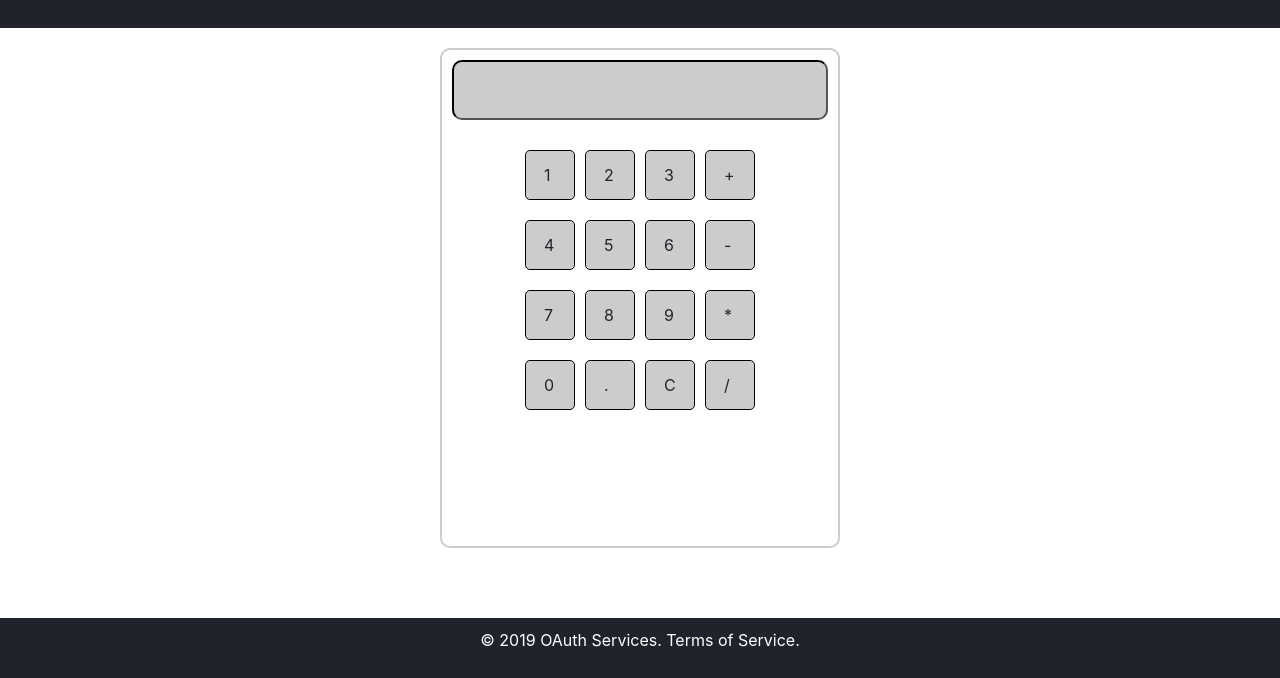
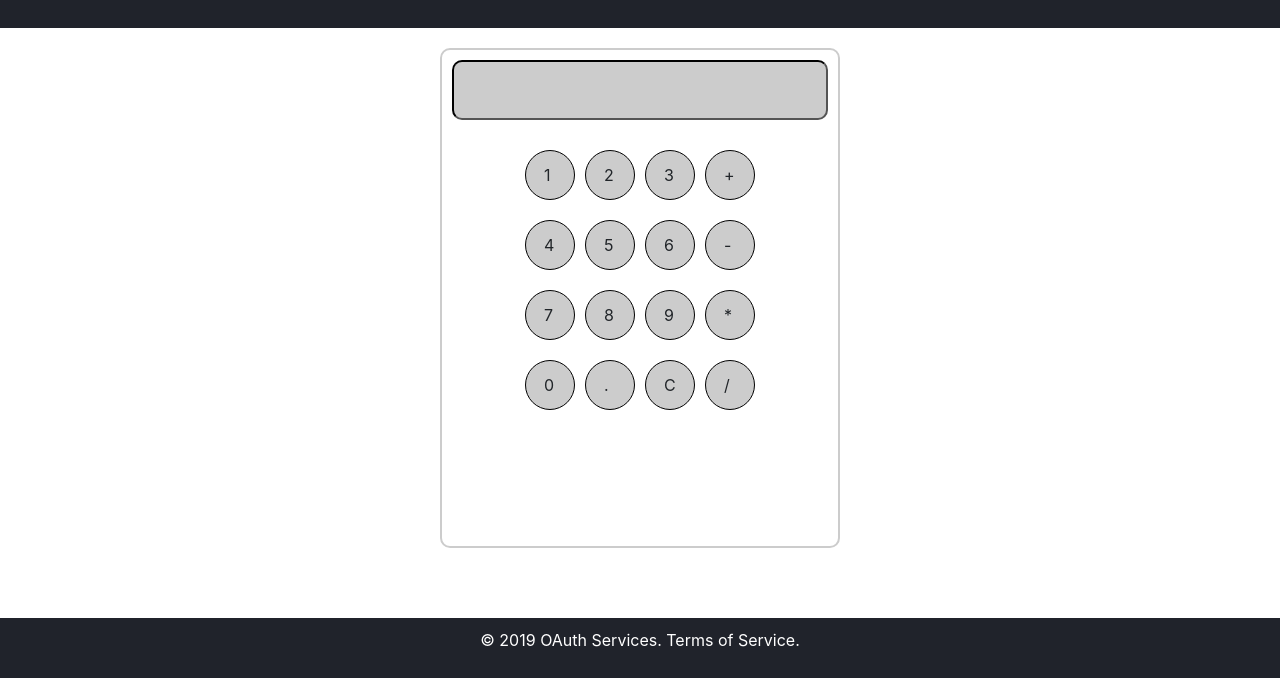
Before and after one commit to budhasanjeev/image-services, a website: page views/calculator.html in a window 1280 px wide. Shown: the part 122-800 px from the top of the page. Drawn offline with Linux system fonts and the light colour scheme; files that its build step writes are made by us from their sources; files whose address does not match are found by name.

Commit message:
calculator

```diff
--- a/public/css/index.css
+++ b/public/css/index.css
@@ -111,7 +111,7 @@ body {
   background-color: #ccc;
   margin: 5px;
   padding: 12px 6px 6px 18px;
-  border-radius: 5px;
+  border-radius: 26px;
   border: 1px solid black;
 }
 
```
